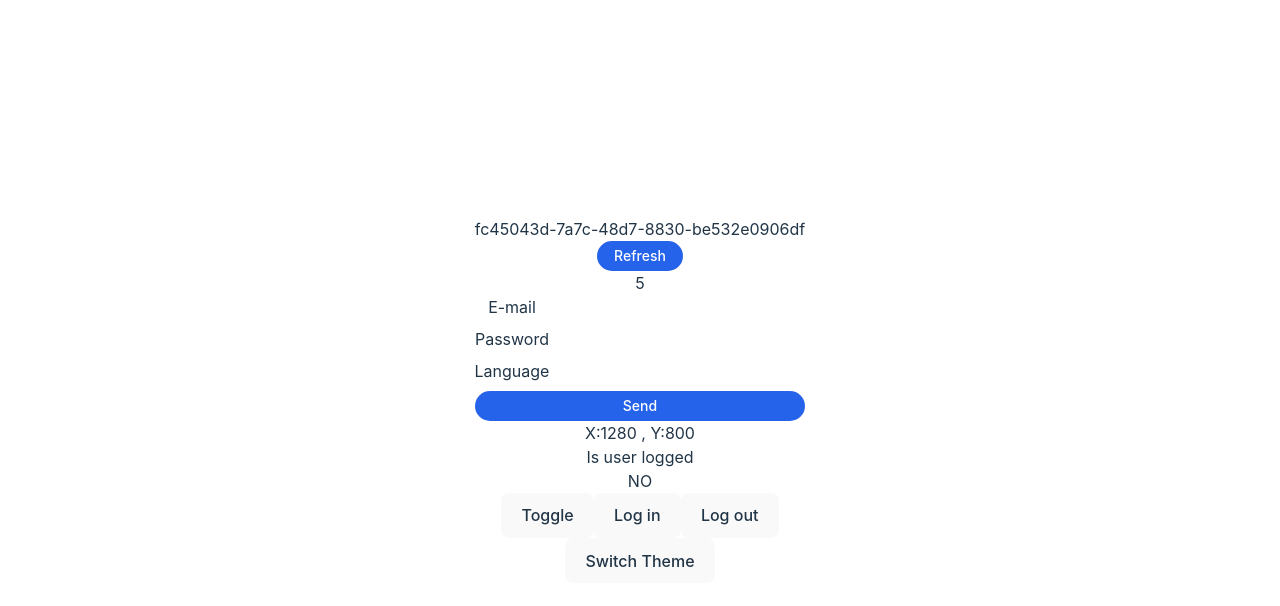
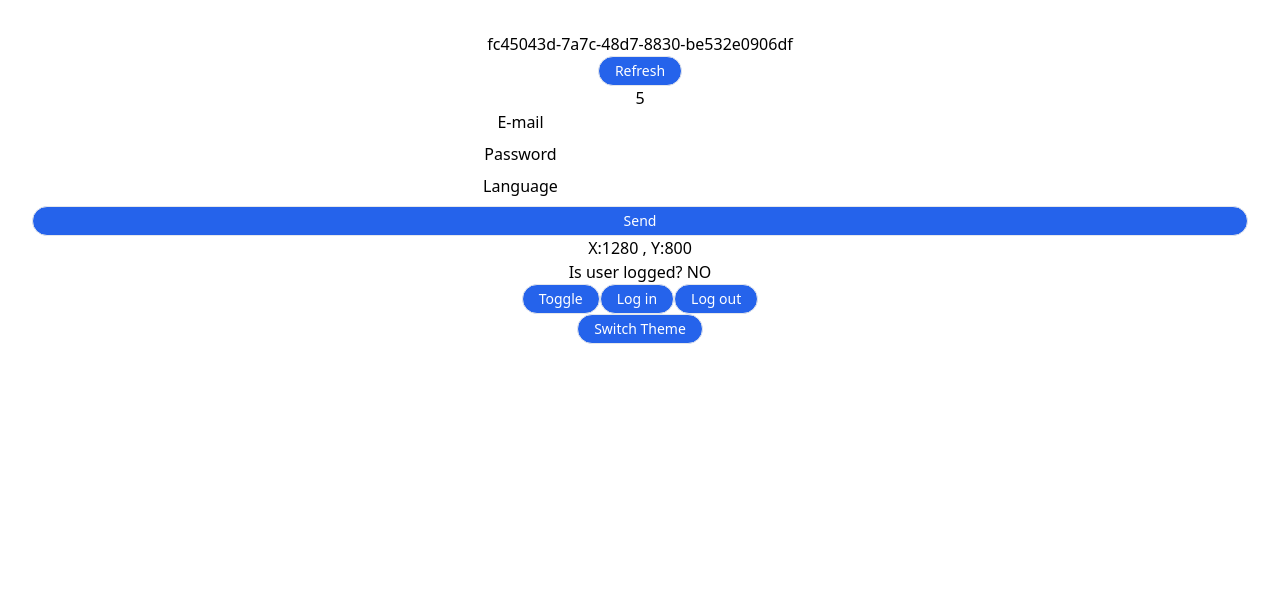
Before and after one commit to Qkari17/Nauka_react, a React (Vite) app: page / in a window 1280 px wide. Shown: the top 606 px of the page. Built offline with nearby package versions, Linux system fonts and the light colour scheme.

Commit message:
Added dark theme

```diff
--- a/src/components/Auth/AuthCredentials.tsx
+++ b/src/components/Auth/AuthCredentials.tsx
@@ -1,6 +1,7 @@
 import {type MouseEventHandler } from "react";
 
 import {  useAuthContext } from "./AuthContext";
+import { Button, Text } from "../../ui";
 
 export const AuthCredentials = () => {
   const { isLoggedIn, toggleValue, logIn, logOut } = useAuthContext();
@@ -11,15 +12,10 @@ export const AuthCredentials = () => {
 
   return (
     <div>
-      <p>
-        {" "}
-        Is user logged
-        <br />
-        {isLoggedIn ? "YES" : "NO"}
-      </p>
-      <button onClick={handleClick}>Toggle</button>
-      <button onClick={logIn}>Log in</button>
-      <button onClick={logOut}>Log out</button>
+      <Text>Is user logged? {isLoggedIn ? "YES" : "NO"}</Text>
+      <Button label="Toggle" onClick={handleClick}></Button>
+      <Button label="Log in" onClick={logIn}></Button>
+      <Button label="Log out" onClick={logOut}></Button>
     </div>
   );
 };
--- a/src/components/Counter/Counter.tsx
+++ b/src/components/Counter/Counter.tsx
@@ -1,4 +1,5 @@
 import { useState, useEffect } from "react";
+import { Text } from "../../ui";
 
 export const Counter =() =>{
     const [count, setCount] = useState(0);
@@ -12,5 +13,5 @@ export const Counter =() =>{
         }
     }, [])
 
-    return <div>{count}</div>
+    return <Text>{[count]}</Text>
 }
--- a/src/components/Theme/ThemeContext.tsx
+++ b/src/components/Theme/ThemeContext.tsx
@@ -26,9 +26,11 @@ const useTheme = () => {
 
     const toggle =() =>{
         if (theme === Theme.DARK){
-            setTheme(Theme.LIGHT)
+            setTheme(Theme.LIGHT);
+            document.body.classList.remove('dark')
                     }
-                    else {setTheme(Theme.DARK)}
+                    else {setTheme(Theme.DARK); document.body.classList.add('dark')}
+
     };
     return {theme, toggle};
 
--- a/src/components/Theme/ThemeSwitcher.tsx
+++ b/src/components/Theme/ThemeSwitcher.tsx
@@ -1,5 +1,6 @@
 import { MouseEventHandler } from "react"
 import { useThemeContext } from "./ThemeContext";
+import { Button } from "../../ui";
 
 export const ThemeSwitcher = () => {
     const context = useThemeContext();
@@ -9,7 +10,7 @@ export const ThemeSwitcher = () => {
 
     return(
         <div>
-            <button onClick={handleClick}>Switch Theme</button>
+            <Button label="Switch Theme" onClick={handleClick}></Button>
         </div>
     )
 }
--- a/src/components/ViewPort/ViewPort.tsx
+++ b/src/components/ViewPort/ViewPort.tsx
@@ -1,11 +1,12 @@
 import { useViewPort } from "../../hooks/useViewPort"
+import { Text } from "../../ui";
 
 
 export const ViewPort = () => {
     const size = useViewPort();
 return(
     <div>
-        <p>X:{size.x} , Y:{size.y}</p>
+        <Text>X:{size.x} , Y:{size.y}</Text>
     </div>
 )
 
--- a/src/index.css
+++ b/src/index.css
@@ -2,7 +2,10 @@
 @tailwind components;
 @tailwind utilities;
 
-:root {
+body.dark {
+  background-color: #242424;
+}
+/* :root {
   font-family: Inter, system-ui, Avenir, Helvetica, Arial, sans-serif;
   line-height: 1.5;
   font-weight: 400;
@@ -69,4 +72,4 @@ button:focus-visible {
   button {
     background-color: #f9f9f9;
   }
-}
+} */
--- a/src/ui/Button/Button.tsx
+++ b/src/ui/Button/Button.tsx
@@ -10,7 +10,7 @@ export const Button = ({ label, className, ...rest }: Props) => {
   return (
     <button
       className={cn(
-        "px-4 py-1 text-sm text-white bg-blue-600 rounded-full border  to-blue-200 hover:bg-blue-500 disabled:bg-gray-500",
+        "px-4 py-1 text-sm text-white bg-blue-600 rounded-full border dark:bg-green-400 to-blue-200 hover:bg-blue-500 disabled:bg-gray-500",
         className
         //  {"bg-red-500" : label='Refresh'}
       )}
--- a/src/ui/Input/Input.tsx
+++ b/src/ui/Input/Input.tsx
@@ -12,7 +12,7 @@ export const Input = forwardRef(
     const id = useId();
     return (
       <div>
-        <label className="mr-2" htmlFor={id}>
+        <label className="mr-2 dark:text-slate-300" htmlFor={id}>
           {label}
         </label>
         <input
--- a/src/ui/Text/Text.tsx
+++ b/src/ui/Text/Text.tsx
@@ -1,8 +1,8 @@
 type Props = {
-    // label: string;
-    children: string;
-  };
+  // label: string;
+  children: React.ReactNode;
+};
 
-  export const Text = ({ children }: Props) => {
-    return <p>{children}</p>;
-  };
+export const Text = ({ children }: Props) => {
+  return <p className="dark:text-slate-300">{children}</p>;
+};
```
